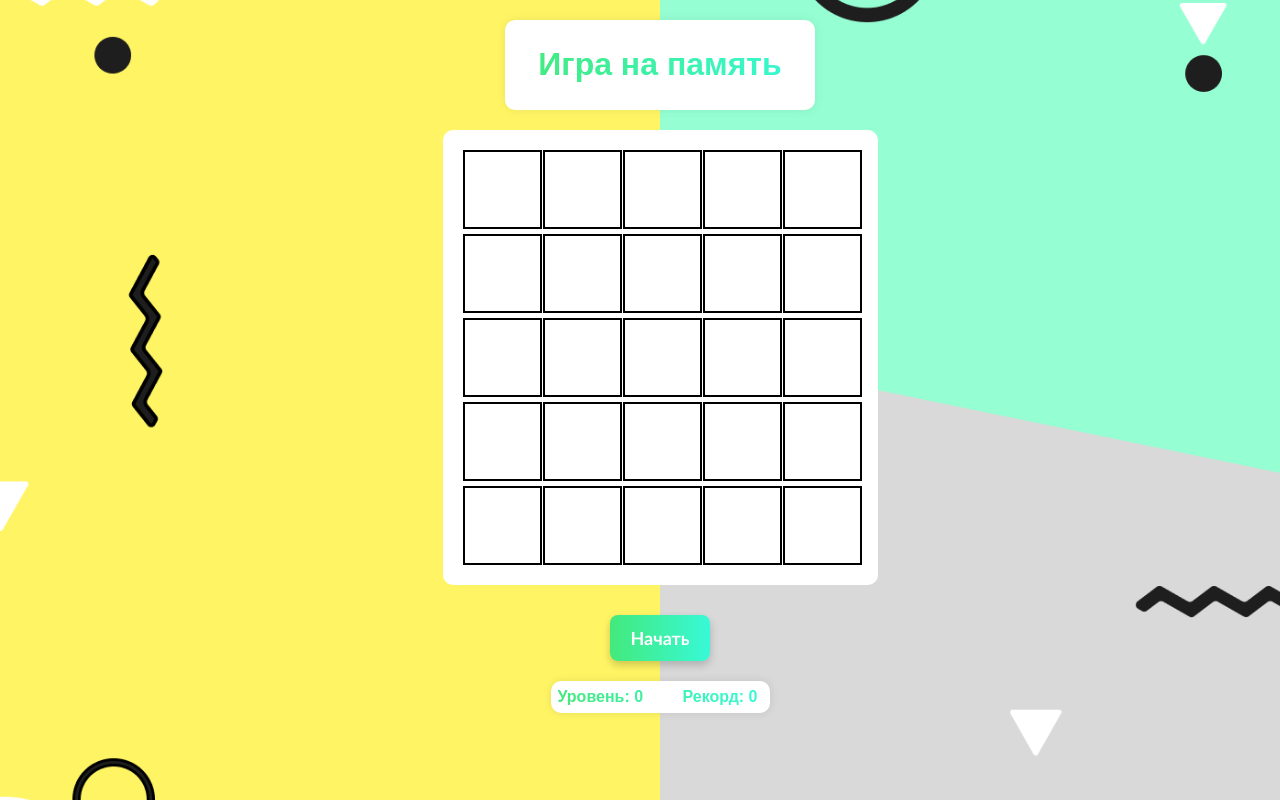
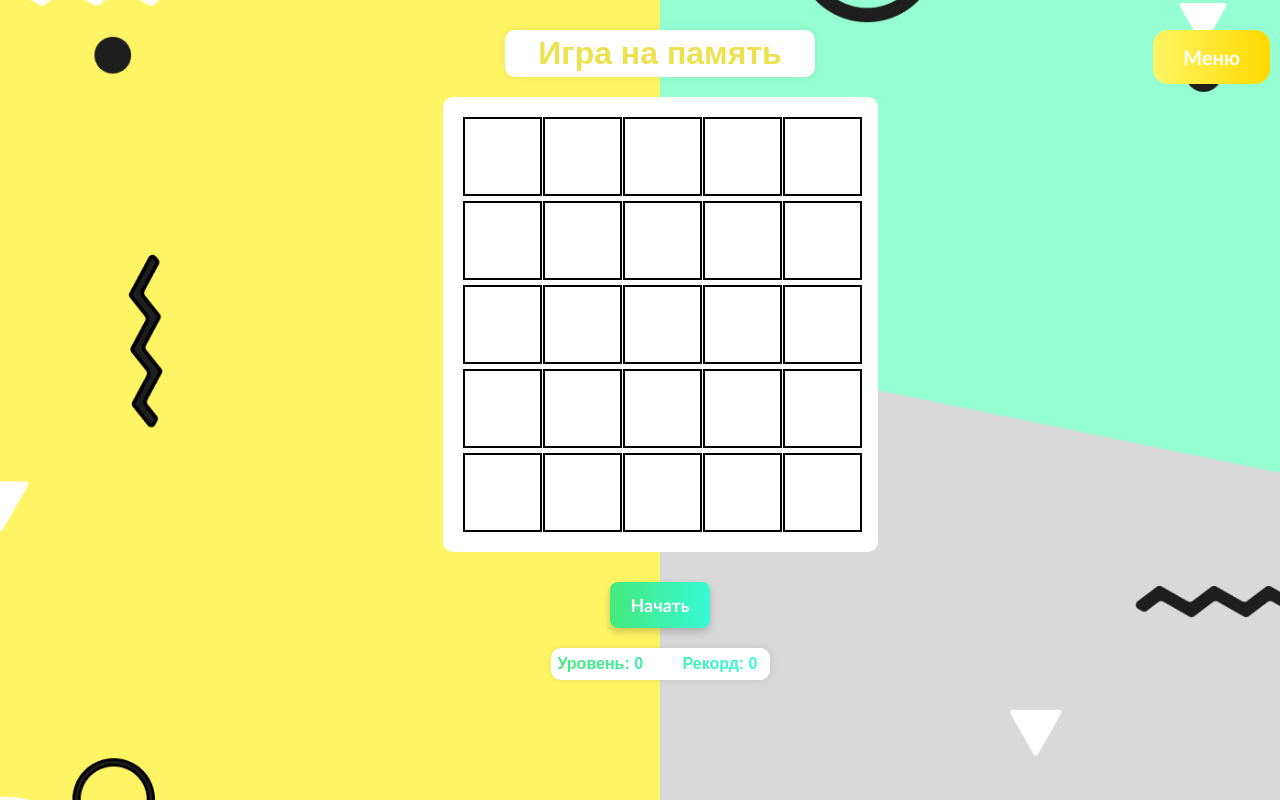
Before and after one commit to DaryaBoguk/Memory-Game, a React (Create React App) app in the folder mem/: page /gamePath in a window 1280 px wide. Built offline with nearby package versions, Linux system fonts and the light colour scheme; the HTML template or start-up script is replaced by a standard one.

Commit message:
Menu button

```diff
--- a/mem/src/componentsCards/MainWindow.js
+++ b/mem/src/componentsCards/MainWindow.js
@@ -133,6 +133,8 @@ const MainWindow = ({ timeLimit, mode, gridSize }) => {
           <button onClick={() => navigate('/')}>Menu</button>
         </div>
       )}
+
+
     </div>
   );
 };
--- a/mem/src/componentsCards/StartGameWindow.css
+++ b/mem/src/componentsCards/StartGameWindow.css
@@ -89,3 +89,28 @@ label input {
 .start-window input[type="radio"] {
   accent-color: black;
 }
+
+
+.menuCardB-button {
+  position: absolute;
+  top: 10px;
+  right: 30px;
+  font-size: 20px;
+  border-radius: 15px;
+  background: linear-gradient(90deg, #FFF564 0%, #ffd900 100%);
+  color: white;
+}
+
+.menuCardB-button:hover {
+  transform: translateY(-2px);
+  box-shadow: 0 8px 16px rgba(0, 0, 0, 0.2);
+}
+
+.menuCardB-button:active {
+  transform: translateY(0);
+  box-shadow: 0 4px 8px rgba(0, 0, 0, 0.2);
+}
+
+.menuCardB-button:focus {
+  outline: none;
+}
--- a/mem/src/componentsCards/StartGameWindow.jsx
+++ b/mem/src/componentsCards/StartGameWindow.jsx
@@ -3,7 +3,10 @@ import GameBoard from './MainWindow';
 import MainWindow from './MainWindow';
 import "./StartGameWindow.css"
 
+import { useNavigate } from 'react-router-dom';
+
 const StartGameWindow = () => {
+  const navigate = useNavigate();
   const [start, setStart] = useState(false);
   const [timeLimit, setTimeLimit] = useState(30);
   const [mode, setMode] = useState('color');
@@ -90,6 +93,9 @@ const StartGameWindow = () => {
           </div>
         </div>
       )}
+      <div className="menuCardB-container">
+          <button className="menuCardB-button" onClick={() => navigate('/')}>Меню</button>
+          </div>
     </div>
   );
 };
--- a/mem/src/componentsPath/GameBoard.css
+++ b/mem/src/componentsPath/GameBoard.css
@@ -1,9 +1,50 @@
+.menuBut-container {
+  position: relative;
+  display: flex;
+  justify-content: center;
+  align-items: flex-start;
+  width: 100%;
+  padding-top: 10px;
+}
+
+.menuClos-button {
+  position: absolute;
+  top: 10px;
+  right: 30px;
+  font-size: 20px;
+  border-radius: 15px;
+  background: linear-gradient(90deg, #FFF564 0%, #ffd900 100%);
+  color: white;
+}
+
+.menuClos-button:hover {
+  transform: translateY(-2px);
+  box-shadow: 0 8px 16px rgba(0, 0, 0, 0.2);
+}
+
+.menuClos-button:active {
+  transform: translateY(0);
+  box-shadow: 0 4px 8px rgba(0, 0, 0, 0.2);
+}
+
+.menuClos-button:focus {
+  outline: none;
+}
+
+.header-container {
+  text-align: center;
+  width: 100%;
+}
+
+.header-container h1 {
+  margin: 0;
+}
+
 .game-container {
   display: flex;
   flex-direction: column;
   align-items: center;
   gap: 20px;
-
 }
 
 .game-grid {
@@ -65,6 +106,7 @@
   justify-content: center;
   z-index: 1000;
 }
+
 .dialog {
   display: flex;
   flex-direction: column;
@@ -75,9 +117,9 @@
   font-size: 25px;
   margin: 100px 20px 0px 20px;
 }
+
 .dialog button {
   margin: 15px 0;
-
   font-size: 18px;
   padding: 12px 20px;
   background: linear-gradient(90deg, #43e97b 0%, #38f9d7 100%);
@@ -123,8 +165,6 @@
   font-size: 40px;
 }
 
-
-
 .game-container .header-container {
   background-color: white;
   padding: 5px;
@@ -144,11 +184,6 @@
   text-align: center;
   color: #58c899;
 }
-.header-container h1 {
-  background: linear-gradient(90deg, #43e97b 0%, #38f9d7 100%);
-    -webkit-background-clip: text;
-    -webkit-text-fill-color: transparent;
-}
 
 .start-button {
   padding: 7px 15px;
--- a/mem/src/componentsPath/GameBoard.js
+++ b/mem/src/componentsPath/GameBoard.js
@@ -103,9 +103,13 @@ const GameBoard = () => {
 
   return (
     <div className="game-container">
-        <div className="header-container">
-            <h1>Игра на память</h1>
-        </div>
+          <div className="menuBut-container">
+          <button className="menuClos-button" onClick={() => navigate('/')}>Меню</button>
+          <div className="header-container">
+          <h1>Игра на память</h1>
+          </div>
+          </div>
+
 
         <div className="game-grid">
             {boardPlayer.map((row, i) =>
```
Also changed, not shown: mem/src/componentsCards/MainWindow.css (line endings or trailing spaces). Lines whose indentation alone changed are shown as unchanged.
